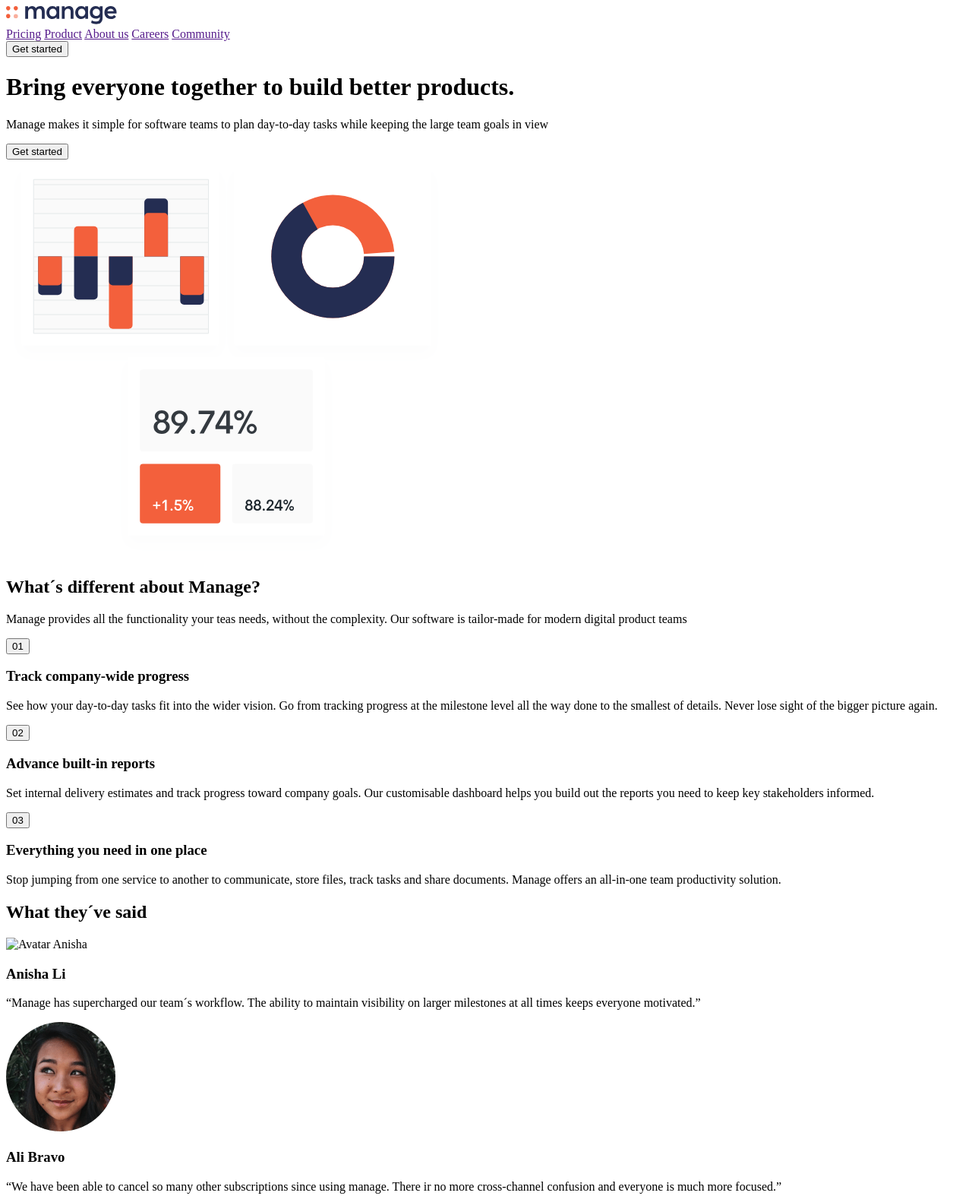
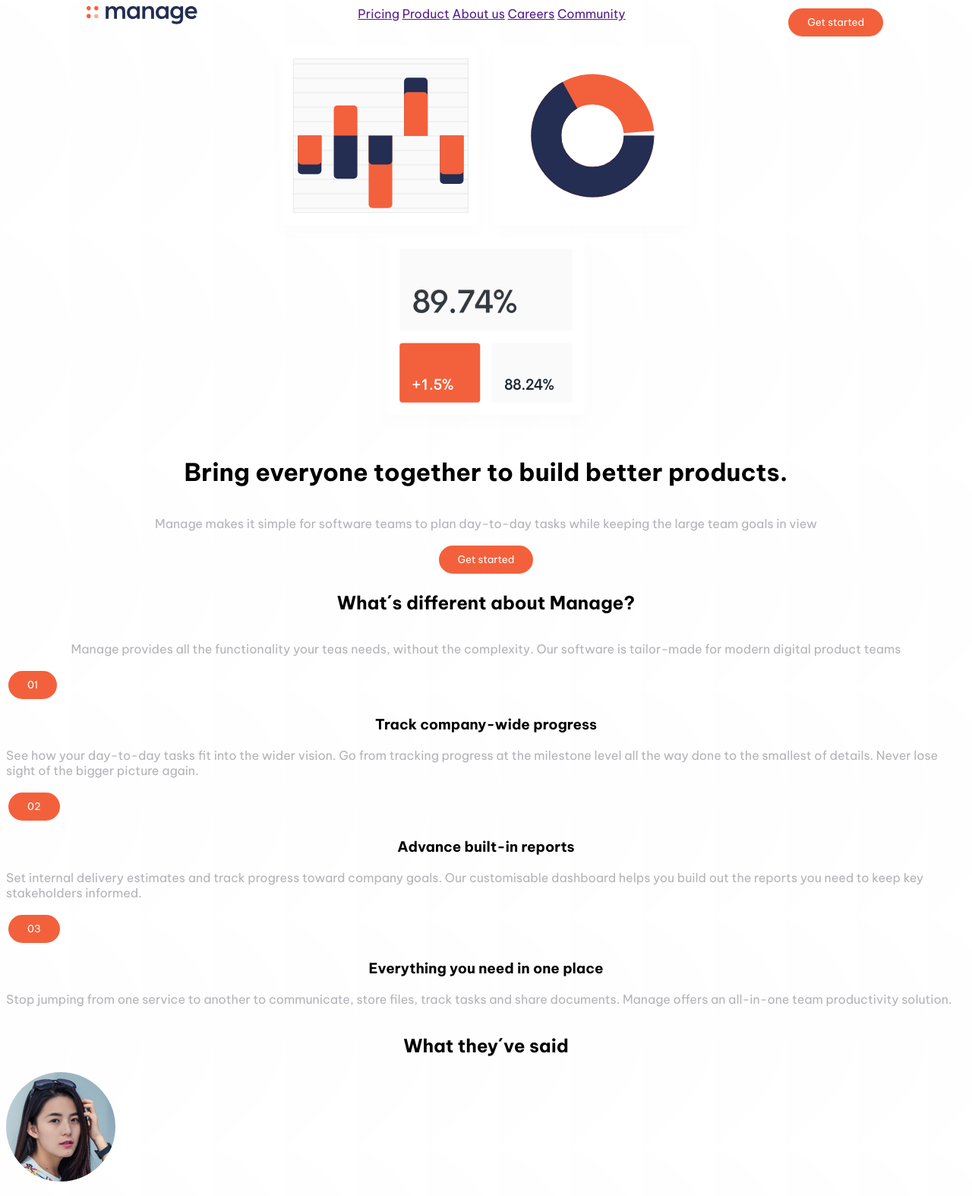
Before and after one commit to Julietabachur/BachurJulietaFrontEndFinalC9, a plain HTML site: page index.html in a window 1280 px wide. Shown: the top 1574 px of the page at 76% size. Drawn offline with Linux system fonts and the light colour scheme.

Commit message:
2do commit

```diff
--- a/CSS/style.css
+++ b/CSS/style.css
@@ -0,0 +1,70 @@
+*{
+    font-family: 'Be Vietnam Pro', sans-serif;
+    box-sizing: border-box;
+}
+
+body{
+    background-image: url(/imagenes/bg-simplify-section-mobile.svg) ;
+    font-size: 16px;
+
+}
+
+header{
+    display: flex;
+    flex-direction: row;
+    justify-content: space-around;
+}
+
+
+main{
+    display: flex;
+    flex-direction: column;
+    align-items: center;
+    flex-wrap: wrap;
+
+}
+
+p{
+    color: #B3B2B7;
+}
+
+h1, h2, h3{
+    text-align: center;
+}
+
+.main-text{
+    display: flex;
+    flex-direction: column;
+    align-items: center;
+    flex-wrap: wrap;
+    text-align: center;
+}
+
+.diferencias{
+    display: flex;
+    flex-direction: column;
+    align-items: center;
+    justify-content: center;
+    flex-wrap: wrap;
+}
+
+.diferencia{
+
+}
+
+button{
+    background-color: #F3613C;
+    border-radius: 30px;
+    border: solid;
+    color: #FFFFFF;
+    padding: 10px 25px;
+}
+
+@media screen and (min-width: 1440px) {
+
+    body{
+        background-image: url(/imagenes/bg-simplify-section-desktop.svg);
+
+    }
+
+}
--- a/index.html
+++ b/index.html
@@ -4,6 +4,9 @@
     <meta charset="UTF-8">
     <meta http-equiv="X-UA-Compatible" content="IE=edge">
     <meta name="viewport" content="width=device-width, initial-scale=1.0">
+    <link rel="preconnect" href="https://fonts.googleapis.com">
+    <link rel="preconnect" href="https://fonts.gstatic.com" crossorigin>
+    <link href="https://fonts.googleapis.com/css2?family=Be+Vietnam+Pro:wght@400;500;700&display=swap" rel="stylesheet">
     <link rel="stylesheet" href="css/style.css">
     <title>Manage</title>
 </head>
@@ -27,17 +30,17 @@
     </header>
     <main>
         <div>
+            <img src="/imagenes/illustration-intro.svg" alt="">
+        </div>
+        <div class="main-text">
             <h1>Bring everyone together to build better products.</h1>
             <p>Manage makes it simple for software teams to plan day-to-day
                 tasks while keeping the large team goals in view </p>
             <button>Get started</button>
         </div>
-        <div>
-            <img src="/imagenes/illustration-intro.svg" alt="">
-        </div>
     </main>
-    <section>
-        <div>
+    <section class="diferencias">
+        <div class="main-text">
             <h2>What´s different about Manage?</h2>
             <p>Manage provides all the functionality your teas needs, without the complexity. Our software is tailor-made for modern digital product teams</p>
         </div>
@@ -68,11 +71,11 @@
             </div>
         </div>
     </section>
-    <section>
+    <section class="testimonios">
         <h2>What they´ve said</h2>
         <div>
             <div>
-                <img src="/imagenes/avatar-3" alt="Avatar Anisha">
+                <img src="/imagenes/avatar-anisha.png" alt="Avatar Anisha">
                 <h3>Anisha Li</h3>
                 <p>“Manage has supercharged our team´s workflow.
                     The ability to maintain visibility on larger milestones at all times keeps everyone motivated.”</p>
@@ -98,6 +101,13 @@
             <button>Get started</button>
         </div>
         <div>
+            <div>
+                <div><a href=""><img src="" alt=""></a></div>
+                <div></div>
+            </div>
+            <div></div>
+            <div></div>
+            <div></div>
 
         </div>
     </footer>
```
Also changed, not shown: 1 other file.
